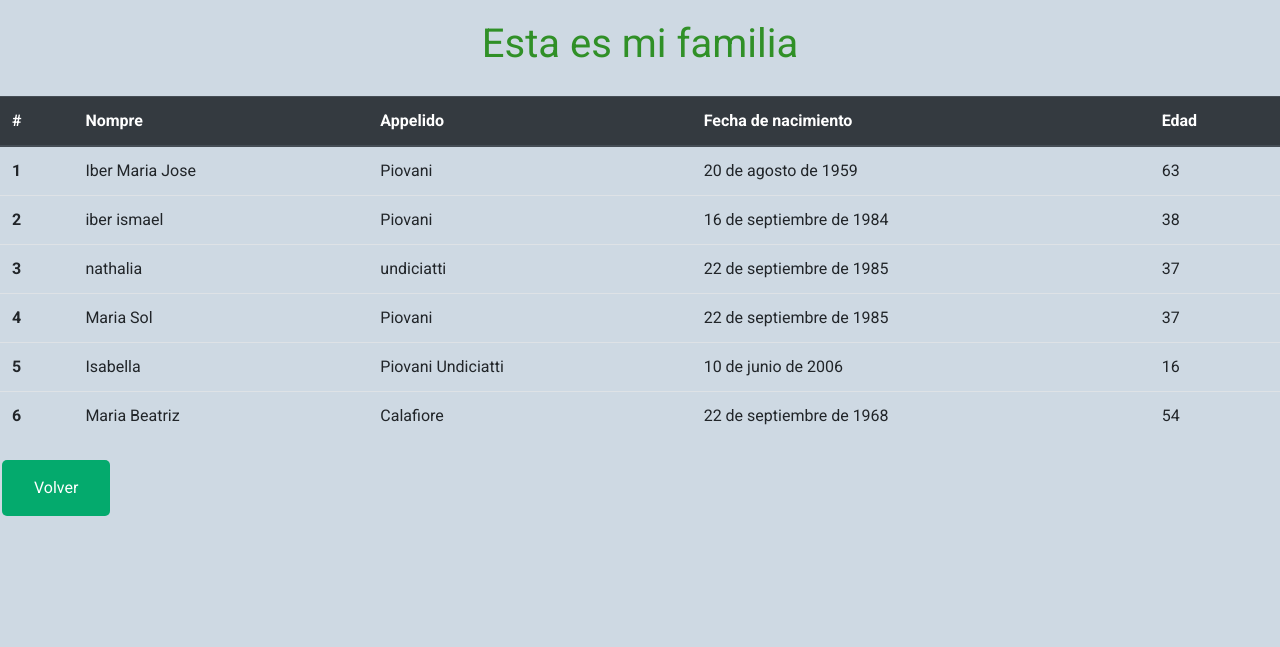
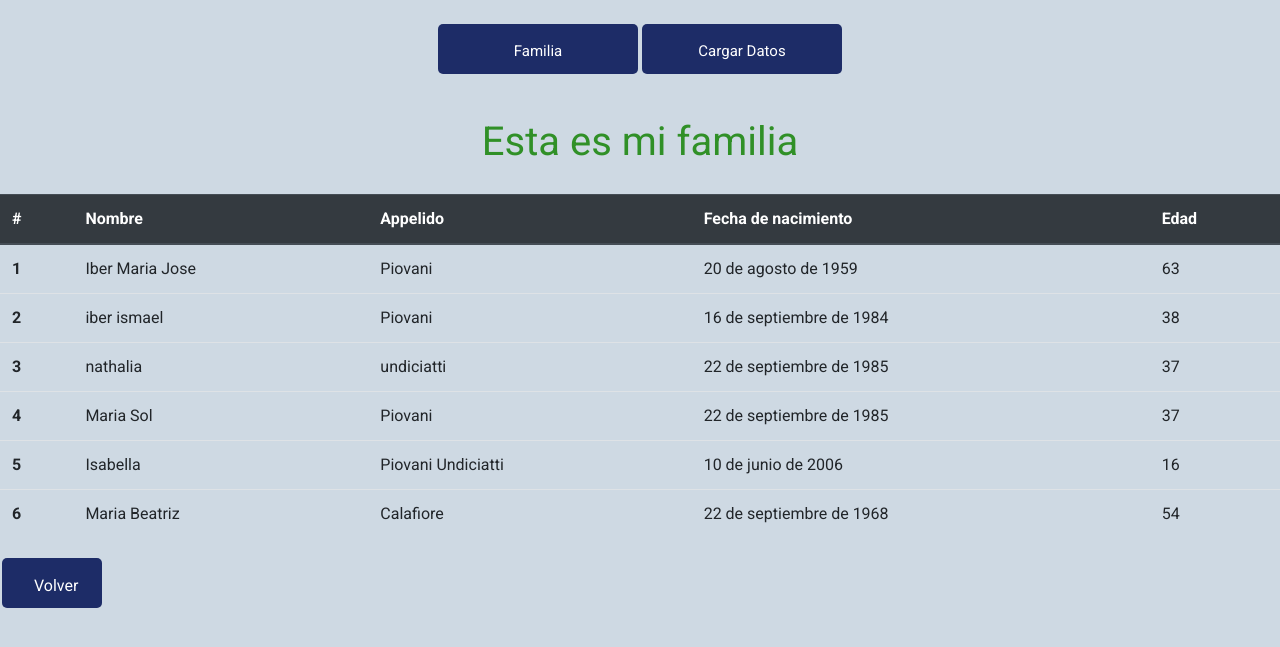
Before and after one commit to Vosinepi/familiaApp, a Django app: page /familia/ in a window 1280 px wide. Shown: the top 647 px of the page. Run offline with Django 4.2, Linux system fonts and the light colour scheme; data comes from the database, SQL or seed files in the repository; both versions use the stored data as it was after the commit; style sheets or scripts are compiled from the project's sources; some libraries are stand-ins or nearby versions; some web fonts are replaced.

Commit message:
correcciones

```diff
--- a/arbolFamiliarApp/templates/cargar_datos.html
+++ b/arbolFamiliarApp/templates/cargar_datos.html
@@ -16,6 +16,7 @@
     <title>Cargar_datos</title>
   </head>
   <body>
+    {% include 'index.html' %}
     <h1>Ingresa datos de familiares</h1>
     <div name="formulario" class="formulario">
       <form method="post" novalidate>
--- a/arbolFamiliarApp/templates/familia.html
+++ b/arbolFamiliarApp/templates/familia.html
@@ -20,6 +20,7 @@
     <title>Familia</title>
   </head>
   <body>
+    {% include 'index.html' %}
     <h1>Esta es mi familia</h1>
 
     <div class="familia">
@@ -27,7 +28,7 @@
         <thead class="thead-dark">
           <tr>
             <th scope="col">#</th>
-            <th scope="col">Nompre</th>
+            <th scope="col">Nombre</th>
             <th scope="col">Appelido</th>
             <th scope="col">Fecha de nacimiento</th>
             <th scope="col">Edad</th>
--- a/arbolFamiliarApp/views.py
+++ b/arbolFamiliarApp/views.py
@@ -1,4 +1,3 @@
-from cmath import nan
 from re import template
 from django.http import HttpResponse
 from django.shortcuts import render
--- a/static/cargar_datos.css
+++ b/static/cargar_datos.css
@@ -42,7 +42,7 @@ input[type=text] {
   box-sizing: border-box; }
 
 .boton-form {
-  background-color: #04AA6D;
+  background-color: #1d2c67;
   border: none;
   border-radius: 5px;
   color: white;
@@ -52,7 +52,9 @@ input[type=text] {
   cursor: pointer; }
 
 .boton-volver {
-  background-color: #04AA6D;
+  height: 50px;
+  width: 100px;
+  background-color: #1d2c67;
   border: none;
   border-radius: 5px;
   color: white;
--- a/static/cargar_datos.scss
+++ b/static/cargar_datos.scss
@@ -46,7 +46,7 @@ input[type=text] {
 }
 
 .boton-form {
-    background-color: #04AA6D;
+    background-color:$botonOp;
     border: none;
     border-radius: 5px;
     color: white;
@@ -57,7 +57,9 @@ input[type=text] {
 }
 
 .boton-volver {
-  background-color: #04AA6D;
+  height: 50px;
+  width: 100px;
+  background-color:$botonOp;
   border: none;
   border-radius: 5px;
   color: white;
--- a/static/familia.css
+++ b/static/familia.css
@@ -36,7 +36,9 @@ h1 {
     background: #1d2c67; }
 
 .boton-volver {
-  background-color: #04AA6D;
+  height: 50px;
+  width: 100px;
+  background-color: #1d2c67;
   border: none;
   border-radius: 5px;
   color: white;
--- a/static/familia.scss
+++ b/static/familia.scss
@@ -37,7 +37,9 @@ h1 {
 
 
 .boton-volver {
-  background-color: #04AA6D;
+  height: 50px;
+  width: 100px;
+  background-color:$botonOp;
   border: none;
   border-radius: 5px;
   color: white;
--- a/static/index.scss
+++ b/static/index.scss
@@ -24,18 +24,21 @@ h1 {
 
   text-align: center;
       p {
-        border-radius: 10px;
+
         color: white;
         font-weight: 700;
         padding: 20px;
         padding-left: 50px;
         padding-right: 50px;
-        background: $botonOp;
+
       }
 }
 
 .boton-inicio {
-  background-color: #04AA6D;
+  font-size: 15px;
+  height: 50px;
+  width: 200px;
+  background-color:$botonOp;
   border: none;
   border-radius: 5px;
   color: white;
```
Also changed, not shown: static/index.css (+5 -4 lines), db.sqlite3, 3 other files.
